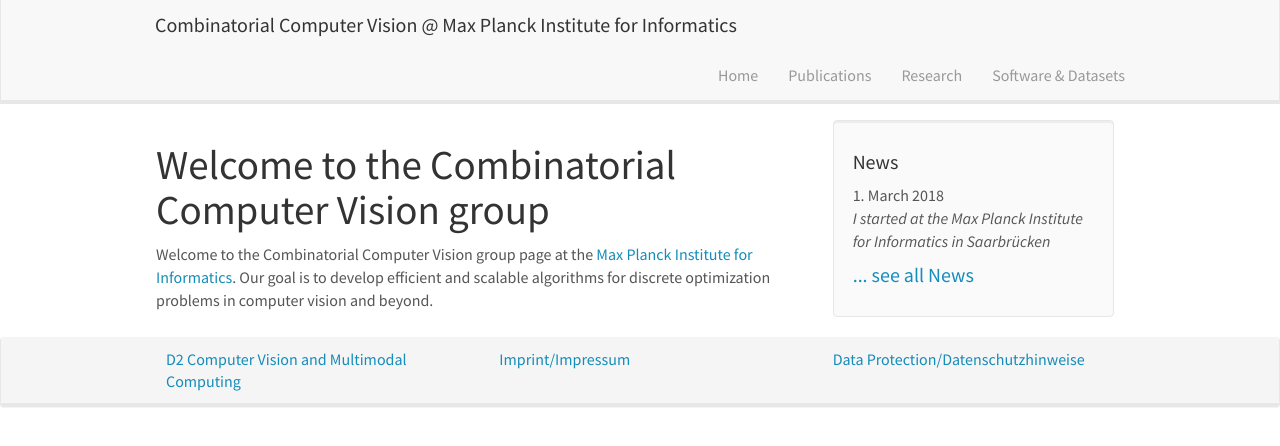
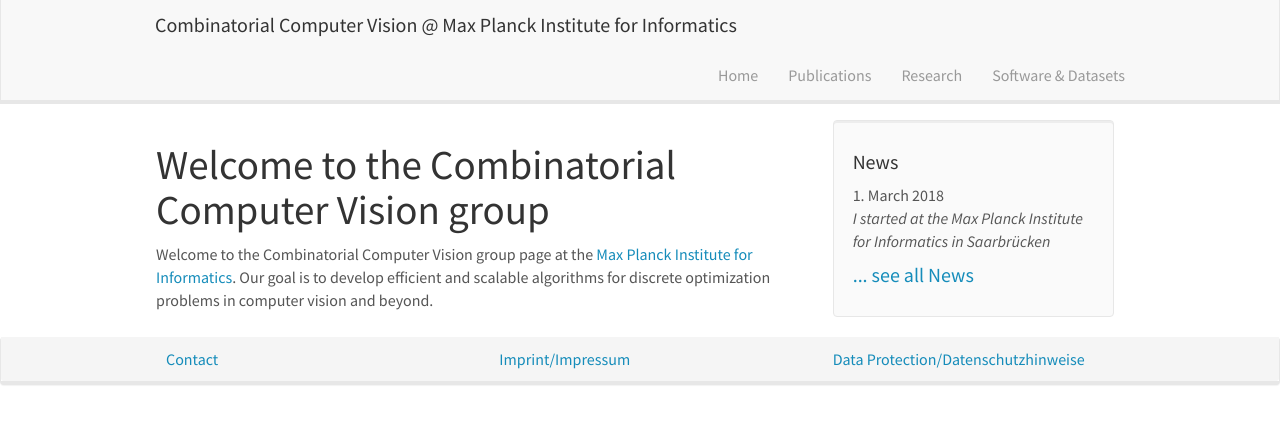
Before and after one commit to pawelswoboda/pawelswoboda.github.io, a Jekyll site: the page built from _pages/home.md, in a window 1280 px wide. Shown: the top 446 px of the page. Built offline with Jekyll 4.4.1, drawn with Linux system fonts in a browser that asks for light colours; nearby versions of some CDN libraries.

Commit message:
Fix typo in footer.

```diff
--- a/_includes/footer.html
+++ b/_includes/footer.html
@@ -3,7 +3,7 @@
 	<div class="container-fluid">
 	  <div class="row">
 		<div class="col-sm-4">
-          <a href="{{ site.url }}{{ site.baseurl }}/contact">D2 Computer Vision and Multimodal Computing</a> <br />
+          <a href="{{ site.url }}{{ site.baseurl }}/contact">Contact</a> <br />
 		</div>
 		<div class="col-sm-4">
           <a href="https://imprint.mpi-klsb.mpg.de/inf/pswoboda">Imprint/Impressum</a> <br />
```
